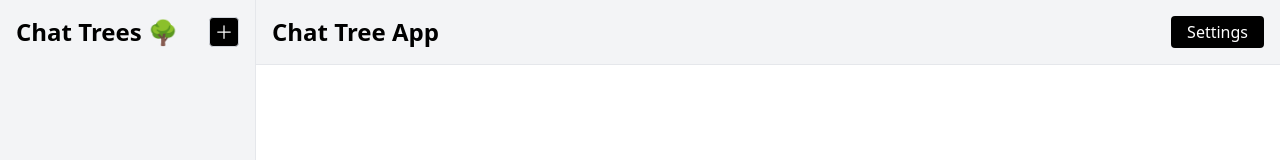
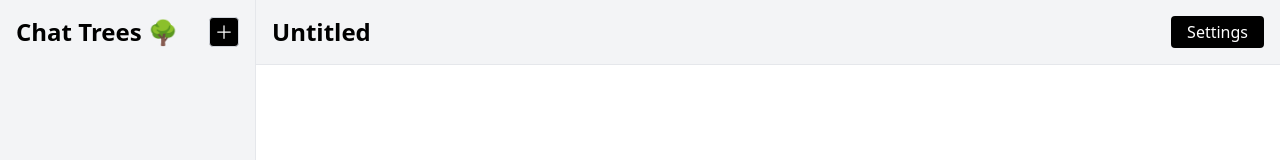
Before and after one commit to Utsav-Ladani/Chat-Tree, a React (Vite) app: page /chat/1 in a window 1280 px wide. Shown: the top 160 px of the page. Built offline with nearby package versions, Linux system fonts and the light colour scheme.

Commit message:
Generate title using first conversation

```diff
--- a/src/LLM/index.js
+++ b/src/LLM/index.js
@@ -16,3 +16,16 @@ export async function getLLMResponse(messages) {
 
     return response.choices[0].message.content;
 }
+
+export async function generateTitleFromFirstConversation(input, response) {
+    return await getLLMResponse([
+        {
+            role: 'system',
+            content: `You are a helpful assistant that generates title less than 10 words for given conversation.`,
+        },
+        {
+            role: 'user',
+            content: `Generate a title for the following conversation: User: ${input} Assistant: ${response}`,
+        },
+    ]);
+}
--- a/src/components/Chat.jsx
+++ b/src/components/Chat.jsx
@@ -2,7 +2,7 @@ import Markdown from 'react-markdown'
 
 import PlusIcon from "../icons/PlusIcon";
 import User from "./User";
-import { getLLMResponse } from "../LLM";
+import { getLLMResponse, generateTitleFromFirstConversation } from "../LLM";
 import ChatInput from "./ChatInput";
 import { saveConversation, getAllConversations } from "../db/conversation";
 import { buildMessageHistory } from "../utils/conversationHistory";
@@ -19,11 +19,13 @@ export default function Chat({ chat, ref, onAddChild, updateNodeData }) {
         const messages = buildMessageHistory(chat, input, conversations);
 
         const response = await getLLMResponse(messages);
+        const title = chat.parentId === null ? await generateTitleFromFirstConversation(input, response) : null;
 
-        updateNodeData(chat.id, { assistant: response });
+        updateNodeData(chat.id, { assistant: response, ...(title && { title }) });
 
         const saved = await saveConversation({
             parentId: chat.parentId || null,
+            ...(title && { title }),
             user: input,
             assistant: response,
         });
--- a/src/components/ChatTreeWrapper.jsx
+++ b/src/components/ChatTreeWrapper.jsx
@@ -12,7 +12,7 @@ export default function ChatTreeWrapper({ chatRootNodes, parentRef, onAddChild,
 
     return (
         <>
-            <ChatHeader title={currentChatRootNode?.user || 'Chat Tree App'} />
+            <ChatHeader title={currentChatRootNode?.title || 'Untitled'} />
             <ChatTree
                 chatRootNode={currentChatRootNode}
                 parentRef={parentRef}
--- a/src/components/Sidebar.jsx
+++ b/src/components/Sidebar.jsx
@@ -26,7 +26,7 @@ export default function Sidebar({ chatRootNodes, onNewChat }) {
                                 }`
                             }
                         >
-                            {node.user || 'Untitled'}
+                            {node.title || 'Untitled'}
                         </NavLink>
                     </li>
                 ))}
```
